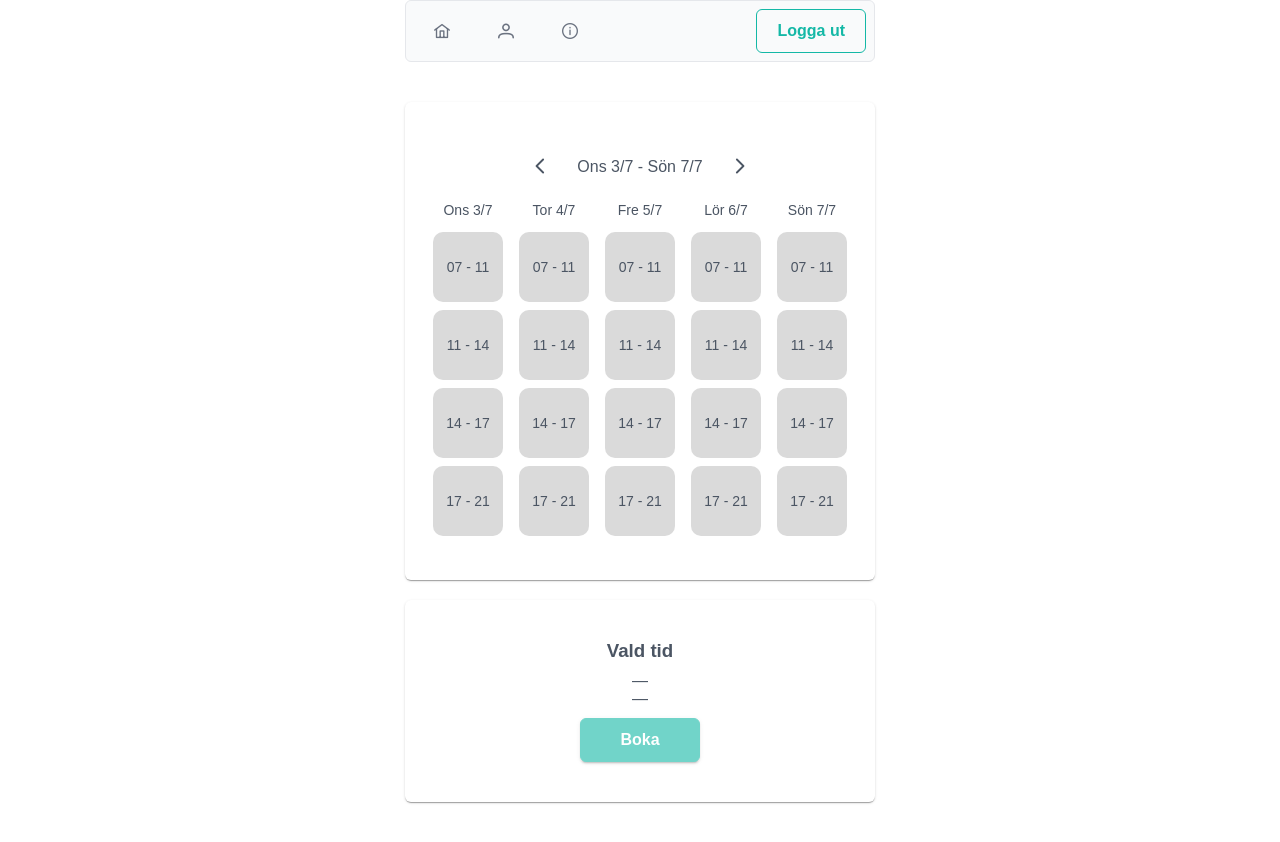
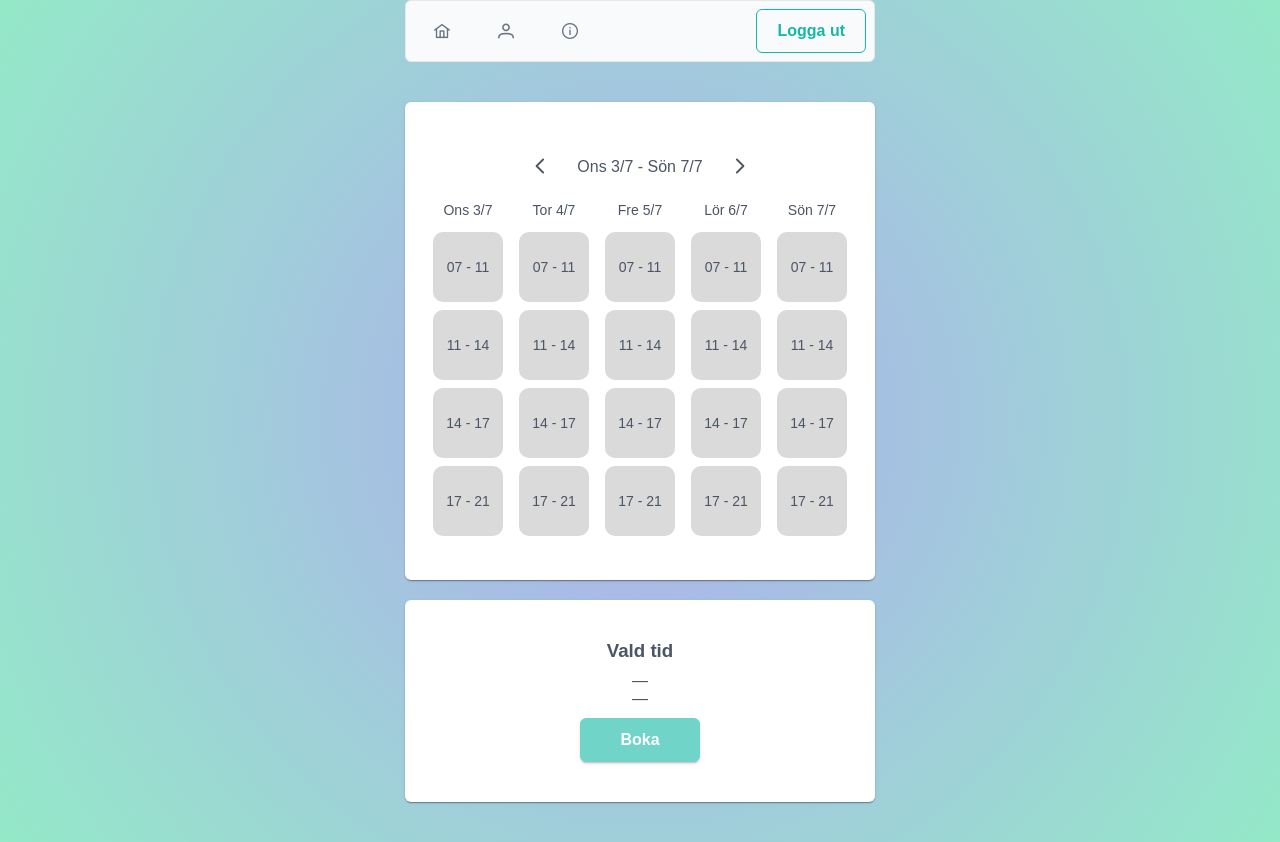
Before and after one commit to gustavAlbrekts0n/bokningsapp, a React (Create React App) app in the folder react-app/: page / in a window 1280 px wide. Built offline with nearby package versions, Linux system fonts and the light colour scheme; no server answers; a web font is replaced by a local one.

Commit message:
Add background color

```diff
--- a/react-app/src/App.css
+++ b/react-app/src/App.css
@@ -3,7 +3,7 @@
 
 .app {
   width: 100vw;
-  height: 80%;
+  height: 100%;
   display: flex;
   flex-direction: column;
   align-items: center;
--- a/react-app/src/index.css
+++ b/react-app/src/index.css
@@ -9,6 +9,9 @@ body {
     sans-serif;
   -webkit-font-smoothing: antialiased;
   -moz-osx-font-smoothing: grayscale;
+
+  background: rgb(174,174,238);
+  background: radial-gradient(circle, rgba(174,174,238,1) 0%, rgba(148,233,200,1) 100%);
 }
 
 code {
```
